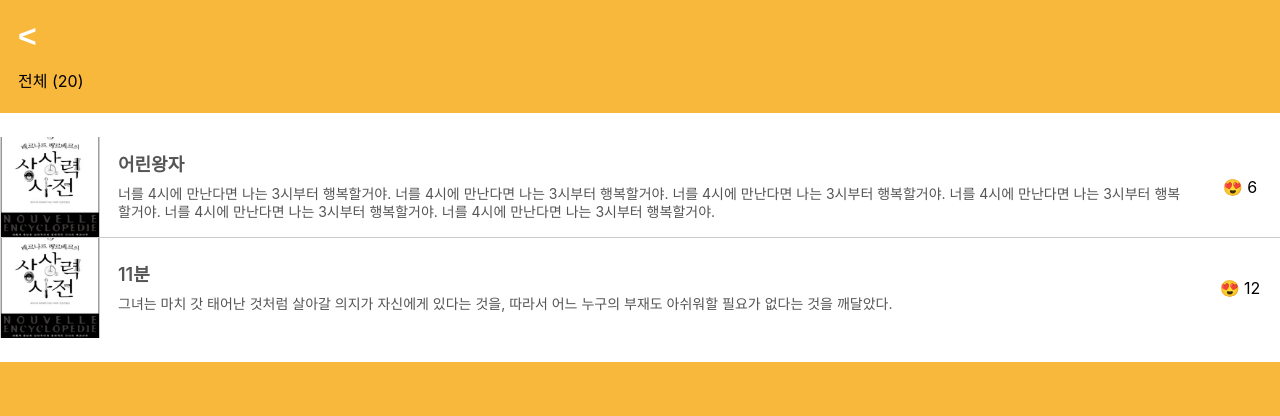
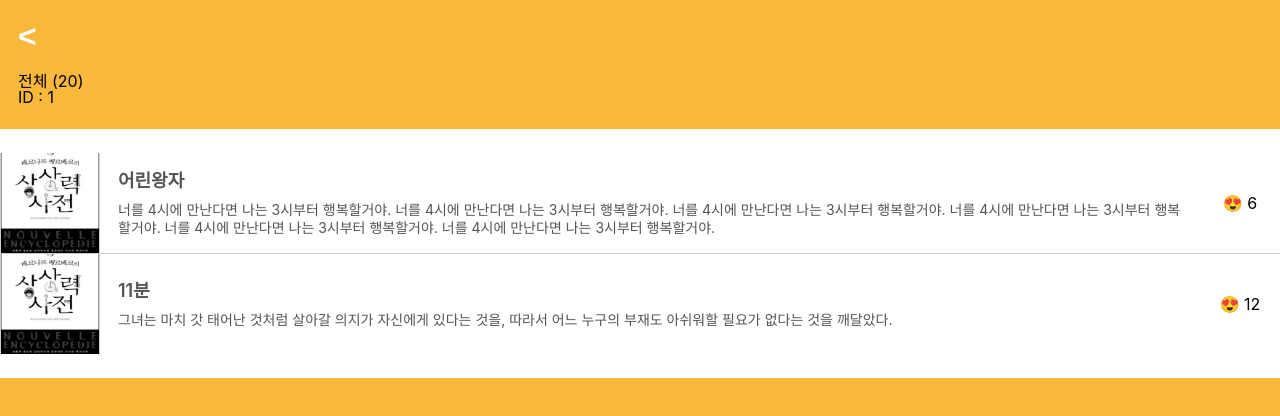
Before and after one commit to pftrobot/onbookclub, a React (Create React App) app: page /books/1 in a window 1280 px wide. Shown: the top 416 px of the page. Built offline with nearby package versions, Linux system fonts and the light colour scheme.

Commit message:
feat: Detail router parameter added

```diff
--- a/src/App.js
+++ b/src/App.js
@@ -13,7 +13,7 @@ function App() {
 				<Routes>
 					<Route exact path='/' element={<Home/>}/>
 					<Route path='/books' element={<List/>}/>
-					<Route path='/books/1' element={<Detail/>}/>
+					<Route path='/books/:id' element={<Detail/>}/>
 				</Routes>
 			</Router>
 		</div>
--- a/src/components/Books.js
+++ b/src/components/Books.js
@@ -5,7 +5,7 @@ import styled from "styled-components";
 export const ListItem = ({data}) => {
 
 	return (
-		<Book href={'/books/1'}>
+		<Book href={'/books/'+data.id}>
 			<div className="img-box">
 				<img src={process.env.PUBLIC_URL + data.image} alt="책 이미지"/>
 			</div>
--- a/src/pages/Detail.js
+++ b/src/pages/Detail.js
@@ -1,9 +1,11 @@
 import React, {useEffect, useState} from "react";
 import {ListItemGroup} from "../components/Books";
 import styled from "styled-components";
+import {useParams} from "react-router-dom";
 
 const BookDetail = () => {
 	const [data, setData] = useState([])
+	const {id} = useParams()
 
 	// data test
 	const fetchBookList = () => {
@@ -60,6 +62,7 @@ const BookDetail = () => {
 		<ListWrapper>
 			<button>&lt;</button>
 			<p>전체 (<span>20</span>)</p>
+			<p>ID :  <span>{id}</span></p>
 			<div className="list">
 				<ListItemGroup data={data} />
 			</div>
```
